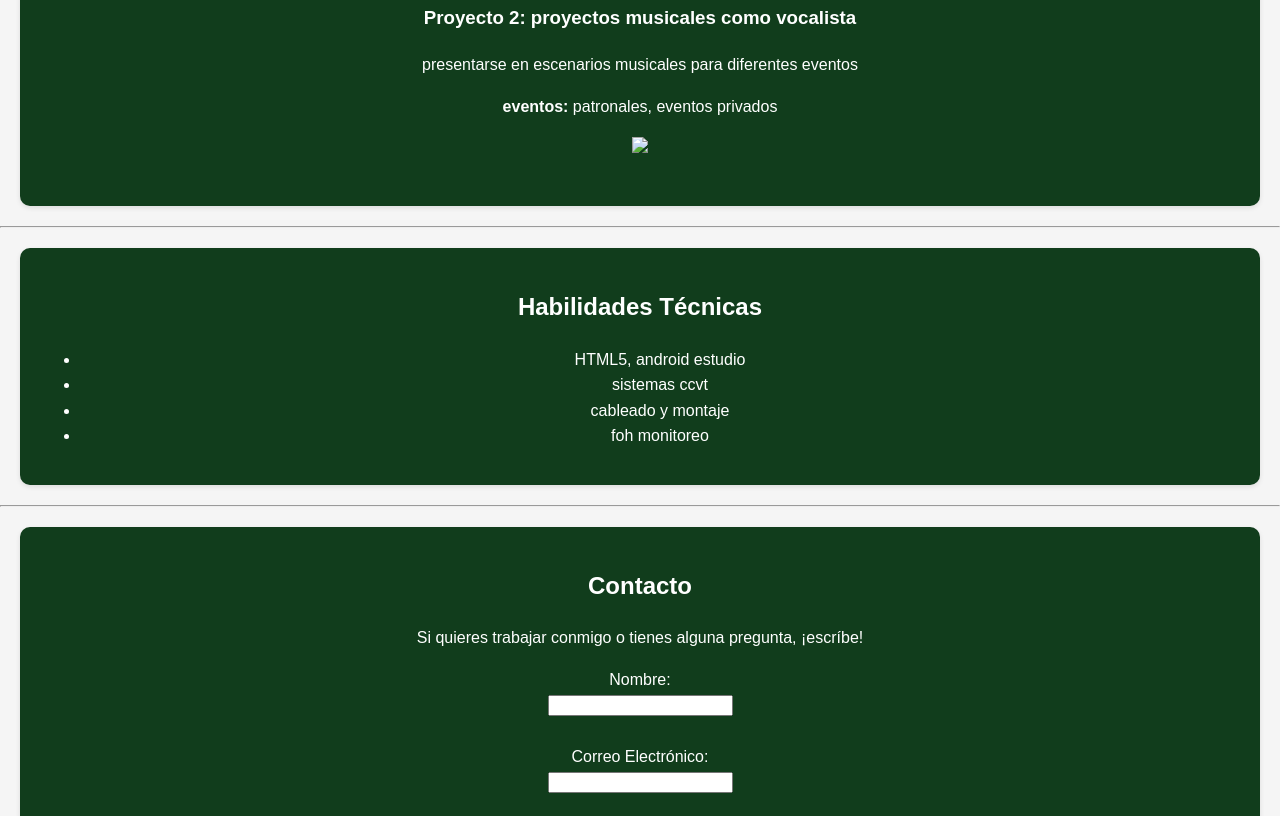
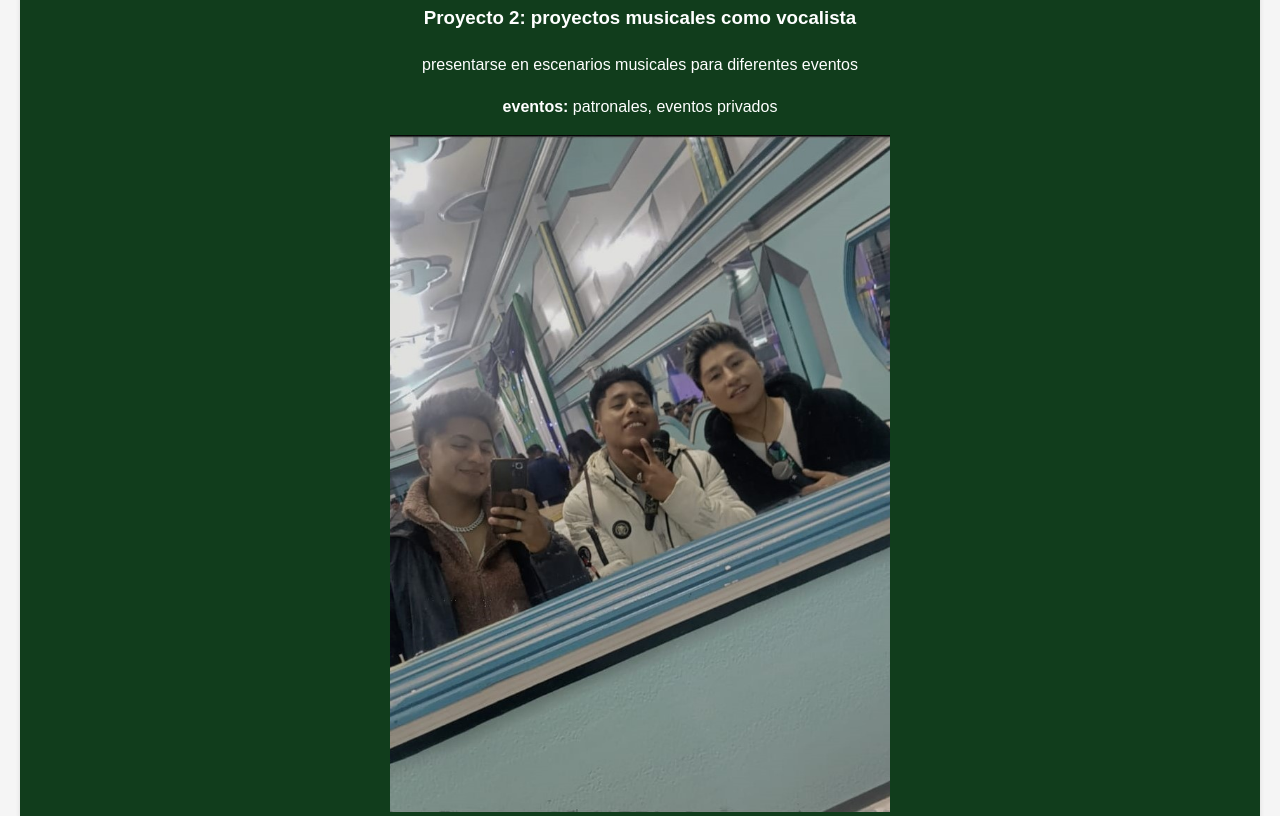
Before and after one commit to JSLEO-JPG/index.html, a plain HTML site: page index.html in a window 1280 px wide. Shown: the part 2325-3141 px from the top of the page. Drawn offline with Linux system fonts and the light colour scheme; files whose address does not match are found by name.

Commit message:
Update index.html

```diff
--- a/index.html
+++ b/index.html
@@ -125,7 +125,7 @@ text-align: center;
             <p>presentarse en escenarios musicales para diferentes eventos</p>
             <p><strong>eventos:</strong> patronales, eventos privados</p>
 
-            <IMG src="IMG-20251215-WA0004 (2).JPG" width="500" ></IMG>
+            <IMG src="IMG\IMG-20251215-WA0004 (2).JPG" width="500" ></IMG>
         </article>
 
         <br>
```
